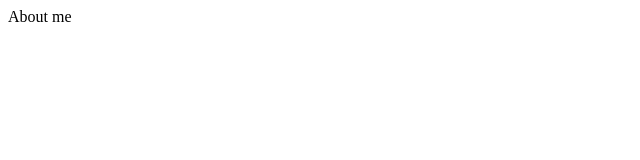
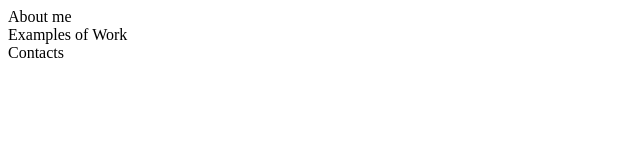
Before and after one commit to yrik/aboutme, a plain HTML site: page index.html in a window 1280 px wide. Shown: the whole page, without its empty margins (0-640 px from the left). Drawn offline with Linux system fonts and the light colour scheme.

Commit message:
add three blocks

```diff
--- a/index.html
+++ b/index.html
@@ -6,15 +6,24 @@
 
 	<body>
 		<!-- begin:header -->
-		<div>About me
+		<div>
+			<div>About me
+			</div>
 		</div>
-
 		<!-- end:header -->
 
 		<!-- begin:works -->
+		<div>
+			<div>Examples of Work
+			</div>
+		</div>
 		<!-- end:works -->
 
 		<!-- begin:contacts -->
+		<div>
+			<div>Contacts
+			</div>
+		</div>
 		<!-- end:contacts -->
 	</body>
 </html>
```
